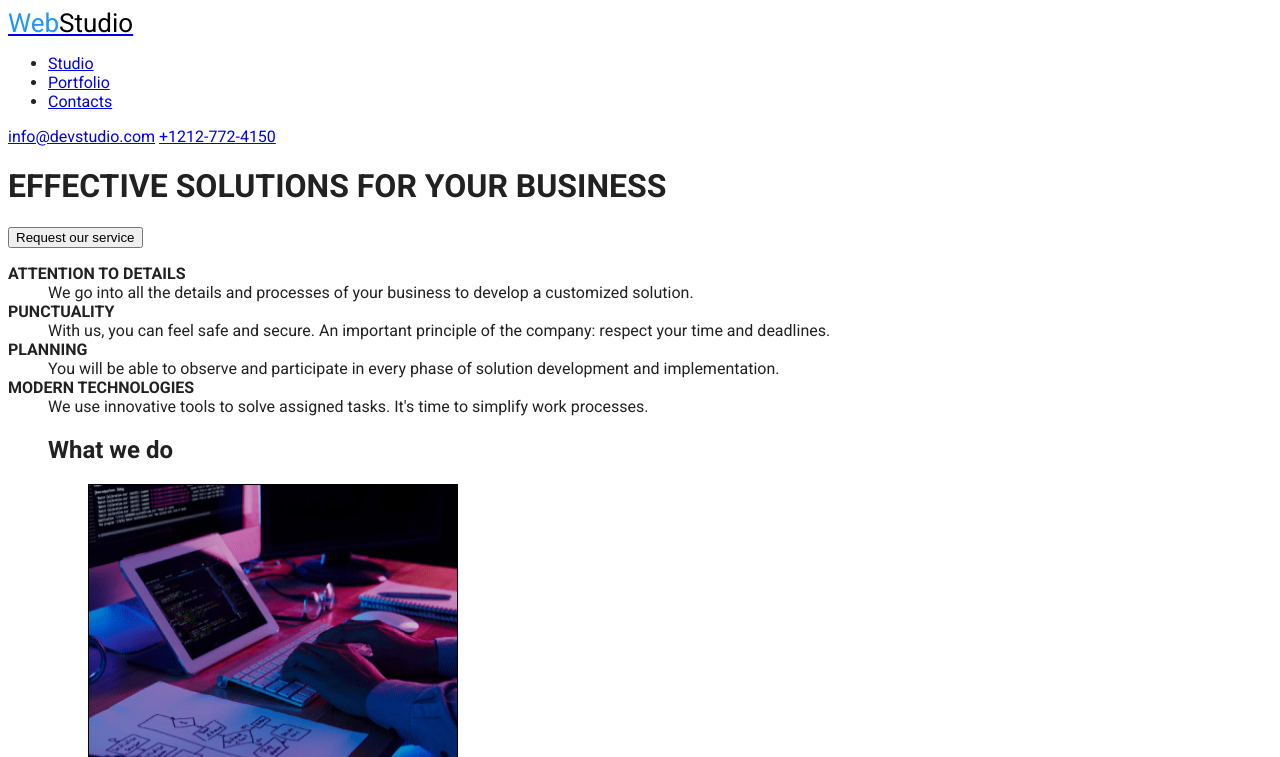
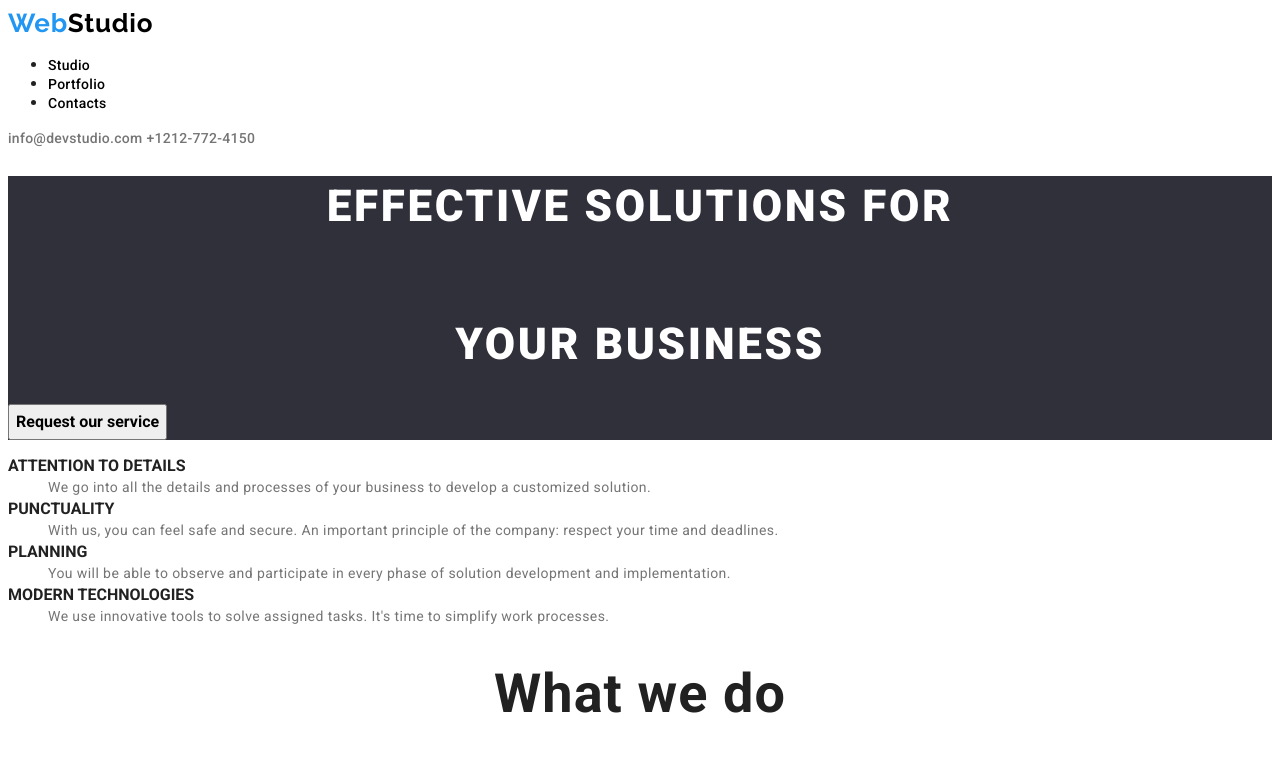
Before and after one commit to gabriellaballa/goit-markup-hw-02, a plain HTML site: page index.html in a window 1280 px wide. Shown: the top 757 px of the page. Drawn offline with Linux system fonts and the light colour scheme.

Commit message:
update 04.04

```diff
--- a/css/styles.css
+++ b/css/styles.css
@@ -14,7 +14,13 @@ a:hover {
 }
 
 .logo {
+  font-family: "Raleway";
+  font-style: normal;
+  font-weight: 700;
   font-size: 26px;
+  line-height: 31px;
+  letter-spacing: 0.03em;
+  text-decoration: none;
 }
 
 .blue-logo {
@@ -25,3 +31,100 @@ a:hover {
   color: #000000;
   text-decoration: none;
 }
+a {
+  font-family: "Roboto";
+  font-style: normal;
+  font-weight: 500;
+  font-size: 14px;
+  line-height: 16px;
+  letter-spacing: 0.02em;
+  color: #000000;
+  text-decoration: none;
+}
+.mail,
+.tel {
+  font-family: "Roboto";
+  font-style: normal;
+  font-weight: 500;
+  font-size: 14px;
+  line-height: 16px;
+  letter-spacing: 0.02em;
+  color: #757575;
+  text-decoration: none;
+}
+.footer {
+  background-color: #2f303a;
+}
+.address {
+  font-family: "Roboto";
+  font-style: normal;
+  font-weight: 400;
+  font-size: 14px;
+  line-height: 16px;
+  letter-spacing: 0.03em;
+  color: #ffffff;
+}
+.mail-bottom,
+.tel-bottom {
+  font-family: "Roboto";
+  font-style: normal;
+  font-weight: 400;
+  font-size: 14px;
+  line-height: 16px;
+  letter-spacing: 0.03em;
+  color: rgba(255, 255, 255, 0.6);
+}
+.title-container {
+  background-color: #2f303a;
+}
+.title-index {
+  font-family: "Roboto";
+  font-style: normal;
+  font-weight: 900;
+  font-size: 44px;
+  line-height: 60px;
+  /* or 136% */
+
+  text-align: center;
+  letter-spacing: 0.06em;
+  text-transform: uppercase;
+
+  color: #ffffff;
+}
+.button-request {
+  font-family: "Roboto";
+  font-style: normal;
+  font-weight: 700;
+  font-size: 16px;
+  line-height: 30px;
+  /* identical to box height, or 188% */
+}
+.whatwedo > b {
+  font-family: "Roboto";
+  font-style: normal;
+  font-weight: 700;
+  font-size: 14px;
+  line-height: 16px;
+  letter-spacing: 0.03em;
+  text-transform: uppercase;
+  color: #212121;
+}
+.whatwedo > dd {
+  font-family: "Roboto";
+  font-style: normal;
+  font-weight: 400;
+  font-size: 14px;
+  line-height: 24px;
+  letter-spacing: 0.03em;
+  color: #757575;
+}
+figure > figcaption {
+  font-family: "Roboto";
+  font-style: normal;
+  font-weight: 700;
+  font-size: 36px;
+  line-height: 42px;
+  text-align: center;
+  letter-spacing: 0.03em;
+  color: #212121;
+}
--- a/index.html
+++ b/index.html
@@ -22,7 +22,7 @@
           ><span class="black-logo">Studio</span></a
         >
 
-        <ul>
+        <ul class="control">
           <li>
             <a
               href="/index.html"
@@ -49,15 +49,19 @@
           </li>
         </ul>
       </nav>
-      <a href="mailto:info@devstudio.com">info@devstudio.com</a>
-      <a href="tel:+1212-772-4150">+1212-772-4150</a>
+      <a class="mail" href="mailto:info@devstudio.com">info@devstudio.com</a>
+      <a class="tel" href="tel:+1212-772-4150">+1212-772-4150</a>
     </header>
     <main>
-      <div>
-        <h1>EFFECTIVE SOLUTIONS FOR YOUR BUSINESS</h1>
-        <button type="button">Request our service</button>
+      <div class="title-container">
+        <h1 class="title-index">EFFECTIVE SOLUTIONS FOR</h1>
+        <br />
+        <h1 class="title-index">YOUR BUSINESS</h1>
+        <button class="button-request" type="button">
+          Request our service
+        </button>
       </div>
-      <dl>
+      <dl class="whatwedo">
         <dt><b>ATTENTION TO DETAILS</b></dt>
         <dd>
           We go into all the details and processes of your business to develop a
@@ -172,18 +176,18 @@
         </div>
       </div>
     </main>
-    <footer>
+    <footer class="footer">
       <a class="logo" href="/index.html"
         ><span class="blue-logo">Web</span
         ><span class="black-logo">Studio</span></a
       >
 
       <div>
-        <address>695 Park Ave, NY 10065, USA</address>
-        <a href="mailto:info@devstudio.com" target="_blank"
+        <address class="address">695 Park Ave, NY 10065, USA</address>
+        <a class="mail-bottom" href="mailto:info@devstudio.com" target="_blank"
           >info@devstudio.com</a
         >
-        <a href="tel:+1212-772-4150">+1212-772-4150</a>
+        <a class="tel-bottom" href="tel:+1212-772-4150">+1212-772-4150</a>
       </div>
     </footer>
   </body>
```
Also changed, not shown: portfolio.html (+7 -7 lines).
